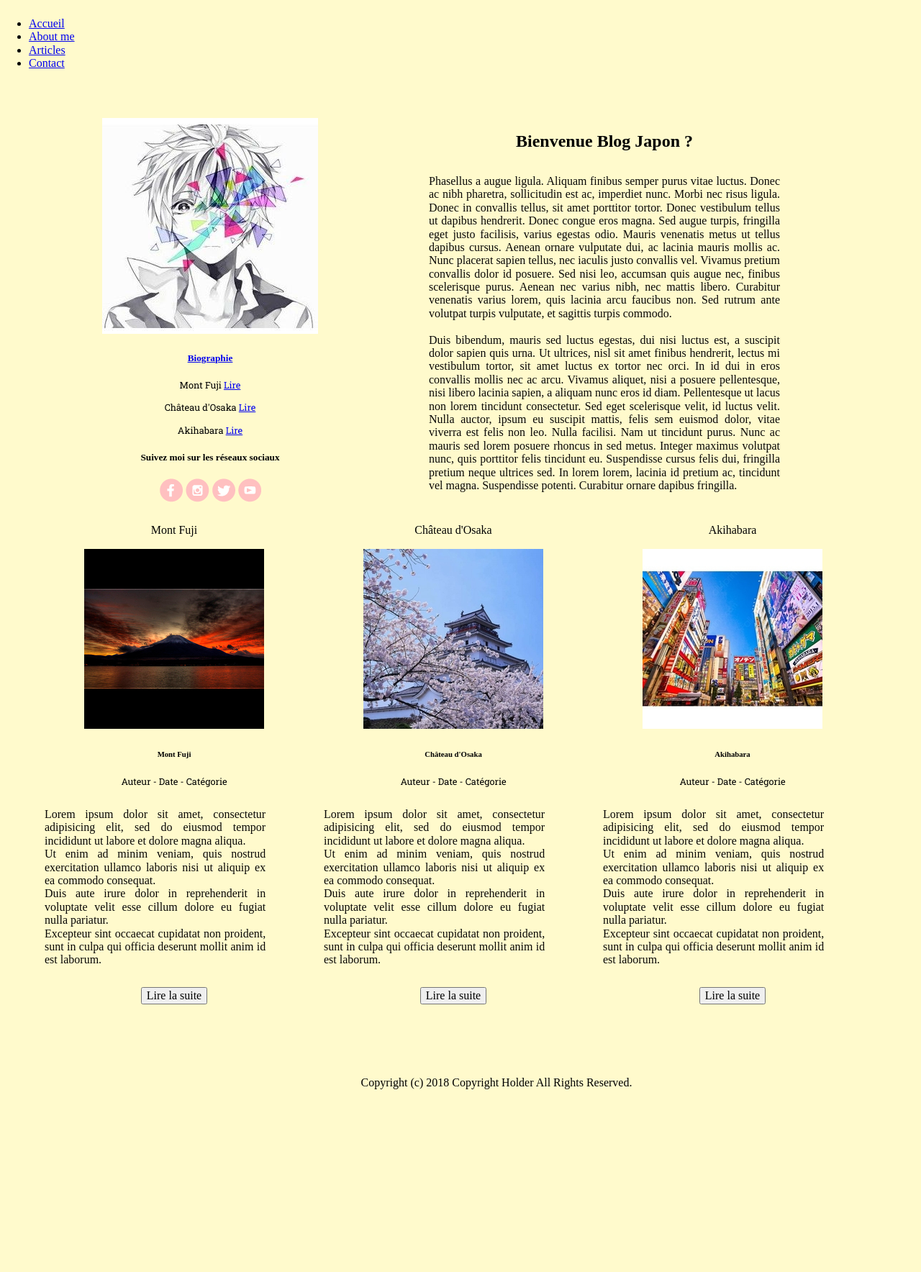
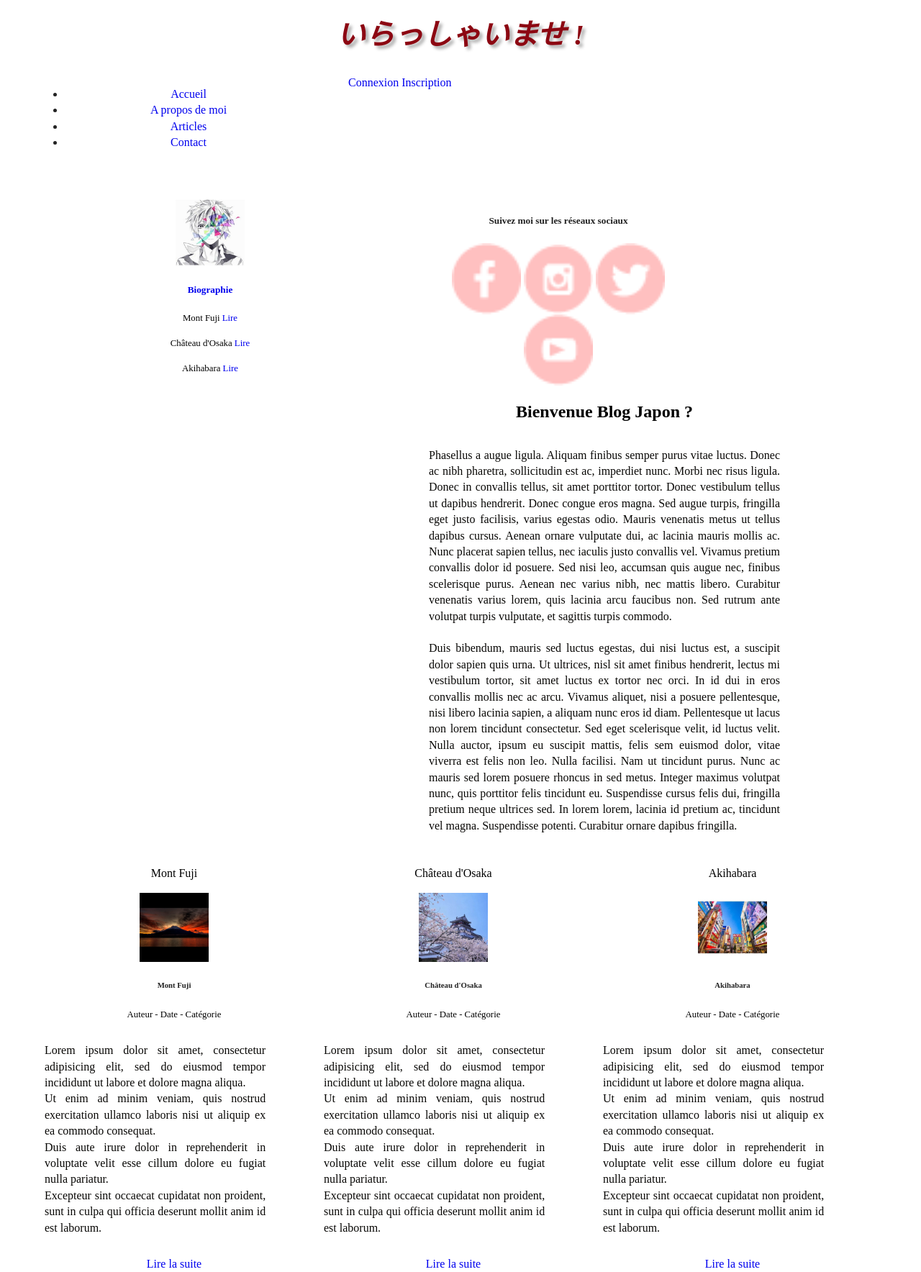
Before and after one commit to Meianne/BlogJapon, a plain HTML site: page index.html in a window 1280 px wide. Shown: the part 329-2097 px from the top of the page at 72% size. Before the commit the page ends 1944 px from the top, so only its background shows below. Drawn offline with nearby package versions, Linux system fonts and the light colour scheme; a web font is replaced by a local one.

Commit message:
corrections index.html main.css

```diff
--- a/css/main.css
+++ b/css/main.css
@@ -27,7 +27,7 @@ html {
  */
 
 ::-moz-selection {
-    background: #b3d4fc;
+    background: #FFFACC;
     text-shadow: none;
 }
 
@@ -97,18 +97,217 @@ textarea {
    Author's custom styles
    ========================================================================== */
 
+/* start global classes */
+
+  .mainColor {
+    background-color: #FFFACC;
+  }
+
+  .secondColor {
+    background-color: #8C0712;
+  }
+
+  .tCenter {
+    text-align: center;
+  }
+
+  .btn {
+    text-align: center;
+    color: white;
+    padding: .8em 1.2em;
+    border-radius: 2px;
+  }
+
+
+
+/* end global classes */
+
+
+/* start common rules */
+
+a:hover {
+  color:#8c0712;
+}
+
+img {
+  width: 25%;
+}
+
+header section, footer {
+  padding: 3em;
+}
+
+a {
+  text-decoration: none;
+}
+
+input:focus
+{
+  background-color: #e6e6e6;
+}
+
+textarea:focus
+{
+  background-color: #e6e6e6;
+}
+
+/*End common rules*/
+
+
+
+/* Start Header style*/
+
+img.displayed
+{
+    display: block;
+    margin-left: auto;
+    margin-right: auto;
+  }
+
+  h1
+  {
+    font-family: 'BioRhyme Expanded', serif;
+    text-align: center;
+    font-size: 2.5em;
+    font-weight: bold;
+    font-style: italic;
+    color: #8C0712;
+    text-shadow: 4px 4px 4px #aaa;
+  }
+
+  nav
+  {
+    display: block;
+    justify-content: center;
+  }
+
+  h2 span {
+    margin: 50px 50px 0 50px;
+  }
+
+/*End header style*/
+
+
+
+/* Start footer style*/
+
+footer
+{
+  text-align: center;
+  margin-top: 100px;
+  margin-bottom: 100px;
+}
+
+
+
+/*End footer style*/
+
+
+
+/* Start index main style*/
+
+#conteneur
+{
+    width: 100%;
+    display: inline-block;
+    justify-content: center;
+    align-items: center;
+    align-content: center;
+    margin: 50px 50px 0 50px;
+}
+
+.element1
+{
+  float: left;
+  width: 30%;
+  display: inline-block;
+  text-align: center;
+margin-left: 50px;
+margin-right: 50px;
+}
+
+.element2
+{
+  margin-left: 50px;
+  display: inline-block;
+  width: 40%;
+  text-align: center;
+}
+
+.element3
+{
+  display: inline-block;
+  width: 30%;
+  justify-content: center;
+  text-align: center;
+}
+
+h2
+{
+  font-family: 'BioRhyme Expanded', serif;
+  text-align: center;
+  font-size: 1.5em;
+  font-weight: bold;
+  color: black;
+}
+
+h3
+{
+  font-family: 'BioRhyme Expanded', serif;
+  text-align: center;
+  font-size: 1em;
+  font-weight: lighter;
+  color: black;
+}
+
+h4
+{
+  font-family: 'Roboto Slab', serif;
+  text-align: center;
+  font-size: 0.8em;
+  font-weight: normal;
+  color: black;
+}
+
+p
+{
+  text-align: justify;
+  padding: 12px;
+  font-size: 1em;
+  color: #080705;
+}
+
+.p1
+{
+  width: 80%;
+  text-align: justify;
+  padding: 12px;
+  font-size: 1em;
+  color: #080705;
+}
+
+
+
+/*End index main style*/
+
+
+/* Start contact main style*/
+
+
+
+
+
+/*End contact main style*/
+
+
+/* Start biographie main style*/
 
 
 
 
 
 
-
-
-
-
-
-
+/*End biographie main style*/
 
 
 
--- a/css/style.css
+++ /dev/null
@@ -1,140 +0,0 @@
-/*
-style.css
----------
-
-Par Genevieve
-*/
-
-body {
-    background-color: #FFFACC;
-}
-
-a:hover
-{
-  color:#8c0712;
-}
-
-img.displayed
-{
-    display: block;
-    margin-left: auto;
-    margin-right: auto;
-  }
-
-nav
-{
-  display: block;
-  justify-content: center;
-}
-
-h1
-{
-  font-family: 'BioRhyme Expanded', serif;
-  text-align: center;
-  font-size: 2.5em;
-  font-weight: bold;
-  font-style: italic;
-  color: #8C0712;
-  text-shadow: 4px 4px 4px #aaa;
-}
-
-h2
-{
-  font-family: 'BioRhyme Expanded', serif;
-  text-align: center;
-  font-size: 1.5em;
-  font-weight: bold;
-  color: black;
-}
-
-h2 span {
-  margin: 50px 50px 0 50px;
-}
-
-h3
-{
-  font-family: 'BioRhyme Expanded', serif;
-  text-align: center;
-  font-size: 1em;
-  font-weight: lighter;
-  color: black;
-}
-
-h4
-{
-  font-family: 'Roboto Slab', serif;
-  text-align: center;
-  font-size: 0.8em;
-  font-weight: normal;
-  color: black;
-}
-
-p
-{
-  text-align: justify;
-  padding: 12px;
-  font-size: 1em;
-  color: #080705;
-}
-
-.p1
-{
-  width: 80%;
-  text-align: justify;
-  padding: 12px;
-  font-size: 1em;
-  color: #080705;
-}
-
-input:focus
-{
-  background-color: #e6e6e6;
-}
-
-textarea:focus
-{
-  background-color: #e6e6e6;
-}
-
-#conteneur
-{
-    width: 100%;
-    display: inline-block;
-    justify-content: center;
-    align-items: center;
-    align-content: center;
-    margin: 50px 50px 0 50px;
-}
-
-.element1
-{
-  float: left;
-  width: 30%;
-  display: inline-block;
-  text-align: center;
-margin-left: 50px;
-margin-right: 50px;
-}
-
-.element2
-{
-  margin-left: 50px;
-  display: inline-block;
-  width: 40%;
-  text-align: center;
-}
-
-.element3
-{
-  display: inline-block;
-  width: 30%;
-  justify-content: center;
-  text-align: center;
-}
-
-footer
-{
-  text-align: center;
-  margin-top: 100px;
-  margin-bottom: 100px;
-}
--- a/index.html
+++ b/index.html
@@ -5,46 +5,92 @@
   <meta charset="utf-8">
   <meta http-equiv="x-ua-compatible" content="ie=edge">
   <title>Bienvenue sur Blog Japon</title>
-  <meta name="description" content="">
+  <meta name="description" content="Sitejapon">
   <meta name="viewport" content="width=device-width, initial-scale=1, shrink-to-fit=no">
 
   <link rel="manifest" href="site.webmanifest">
   <link rel="apple-touch-icon" href="icon.png">
-  <!-- Place favicon.ico in the root directory -->
+
+
+
+  <!--
+  ############## Place favicon.ico in the root directory ###############
+-->
   <link rel="icon" href="favicon.ico" />
 
+
+  <!--
+  ############## Place external ressources ###############
+-->
+  <link href="https://fonts.googleapis.com/css?family=BioRhyme|BioRhyme+Expanded|Roboto+Mono" rel="stylesheet">
+  <link rel="stylesheet" href="https://use.fontawesome.com/releases/v5.0.13/css/all.css" integrity="sha384-DNOHZ68U8hZfKXOrtjWvjxusGo9WQnrNx2sqG0tfsghAvtVlRW3tvkXWZh58N9jp" crossorigin="anonymous">
+
+
+
+  <!--
+  ############## Place css ###############
+-->
   <link rel="stylesheet" href="css/normalize.css">
-  <link rel="stylesheet" href="css/style.css">
-  <style>
-@import url('https://fonts.googleapis.com/css?family=BioRhyme|BioRhyme+Expanded|Roboto+Slab');
-</style>
+  <link rel="stylesheet" href="css/main.css">
+
+
 </head>
+
+
 
 <body>
 
-<!-- Start Header part -->
+<!--
+
+############## Start Header part ###############
+
+ -->
 <header>
 
-    <!-- Insert Logo -->
-<a href="index.html"><img class="displayed" src="img/logo-mini.png" alt="Logo"></a><br>
+
+<!-- ############## Insert Logo ############### -->
+<a href="index.html"><img class="displayed" src="img/logo-mini.png" alt="Ideogrammes de Japon sur fond soleil du drapeau japonais"></a><br>
     <h1>いらっしゃいませ !</h1>
 
-    <!-- Insert Navigation -->
+
+<!-- ############## Insert Navigation ############### -->
 <nav>
+  <div class="element1">
     <ul>
       <li><a href="index.html">Accueil</a></li>
-    <li><a href="biographie.html">About me</a></li>
-    <li> <a href="articles.html">Articles</a></li>
+      <li><a href="biographie.html">A propos de moi</a></li>
+      <li><a href="articles.html">Articles</a></li>
       <li><a href="contact.html">Contact</a></li>
     </ul>
+  </div>
+
+  <aside>
+    <a href="404.html">Connexion</a>
+    <a href="404.html">Inscription</a>
+  </aside>
 </nav>
 
 </header>
-<!-- End Header part -->
 
-  <!-- Start Content part -->
+<!--
 
-    <!-- Start aside part -->
+############## End Header part ###############
+
+ -->
+
+
+<!--
+
+############## Start Content part ###############
+
+-->
+
+
+<!--
+
+############## Start Aside part ###############
+
+-->
 <div id="conteneur">
   <section>
     <div class="element1">
@@ -53,7 +99,9 @@
           <h4>Mont Fuji <a href="articles.html">Lire</a><br></h4>
           <h4>Château d'Osaka <a href="articles.html">Lire</a><br></h4>
           <h4>Akihabara <a href="articles.html">Lire</a><br></h4>
+    </div>
 
+    <div class="element1">
       <h5>Suivez moi sur les réseaux sociaux</h5>
        <a href="404.html"><img src="img/ico-facebook.png" alt=""></a>
        <a href="404.html"><img src="img/ico-instagram.png" alt=""></a>
@@ -61,9 +109,15 @@
        <a href="404.html"><img src="img/ico-youtube.png" alt=""></a>
      </div>
   </section>
-        <!-- End aside part -->
 
-        <!-- Bienvenue -->
+<!--
+
+############## End Aside part ###############
+
+-->
+
+
+<!-- ############## Bienvenue ############### -->
 
   <section>
     <div class="element2">
@@ -88,8 +142,13 @@
     </div>
   </section>
 
+<!--
 
-        <!-- start main part -->
+############## Start Main part ###############
+
+-->
+
+
   <section>
     <div class="element3">
       <article>
@@ -101,7 +160,7 @@
                 Ut enim ad minim veniam, quis nostrud exercitation ullamco laboris nisi ut aliquip ex ea commodo consequat.<br>
                 Duis aute irure dolor in reprehenderit in voluptate velit esse cillum dolore eu fugiat nulla pariatur.<br>
                 Excepteur sint occaecat cupidatat non proident, sunt in culpa qui officia deserunt mollit anim id est laborum.</p>
-                    <a href="articles.html"><button type="button" name="button">Lire la suite</button></a>
+                  <a href="articles.html">Lire la suite</a>
       </article>
     </div>
 
@@ -115,7 +174,7 @@
                 Ut enim ad minim veniam, quis nostrud exercitation ullamco laboris nisi ut aliquip ex ea commodo consequat.<br>
                 Duis aute irure dolor in reprehenderit in voluptate velit esse cillum dolore eu fugiat nulla pariatur.<br>
                 Excepteur sint occaecat cupidatat non proident, sunt in culpa qui officia deserunt mollit anim id est laborum.</p>
-                    <a href="articles.html"><button type="button" name="button">Lire la suite</button></a>
+                  <a href="articles.html">Lire la suite</a>
       </article>
     </div>
 
@@ -129,25 +188,46 @@
                 Ut enim ad minim veniam, quis nostrud exercitation ullamco laboris nisi ut aliquip ex ea commodo consequat.<br>
                 Duis aute irure dolor in reprehenderit in voluptate velit esse cillum dolore eu fugiat nulla pariatur.<br>
                 Excepteur sint occaecat cupidatat non proident, sunt in culpa qui officia deserunt mollit anim id est laborum.</p>
-                    <a href="articles.html"><button type="button" name="button">Lire la suite</button></a>
+                  <a href="articles.html">Lire la suite</a>
       </article>
     </div>
   </section>
-  <!-- End main part -->
 
-  <!-- End Content Part -->
+<!--
+
+############## End Main part ###############
+
+-->
 
 
-  <!-- Start Footer part -->
+
+<!--
+
+############## End Content part ###############
+
+-->
+
+
+
+<!--
+
+############## Start Footer part ###############
+
+-->
+
   <footer class="footer">Copyright (c) 2018 Copyright Holder All Rights Reserved.</footer>
-<!-- End Footer part -->
+
+<!--
+
+############## End Footer part ###############
+
+-->
 
 
 
   <!--[if lte IE 9]>
     <p class="browserupgrade">You are using an <strong>outdated</strong> browser. Please <a href="https://browsehappy.com/">upgrade your browser</a> to improve your experience and security.</p>
   <![endif]-->
-
 
 
   <script src="js/vendor/modernizr-3.6.0.min.js"></script>
```
Also changed, not shown: Charte graphique.txt (deleted), Charte_graphique.txt (added). Lines whose indentation alone changed are shown as unchanged.
